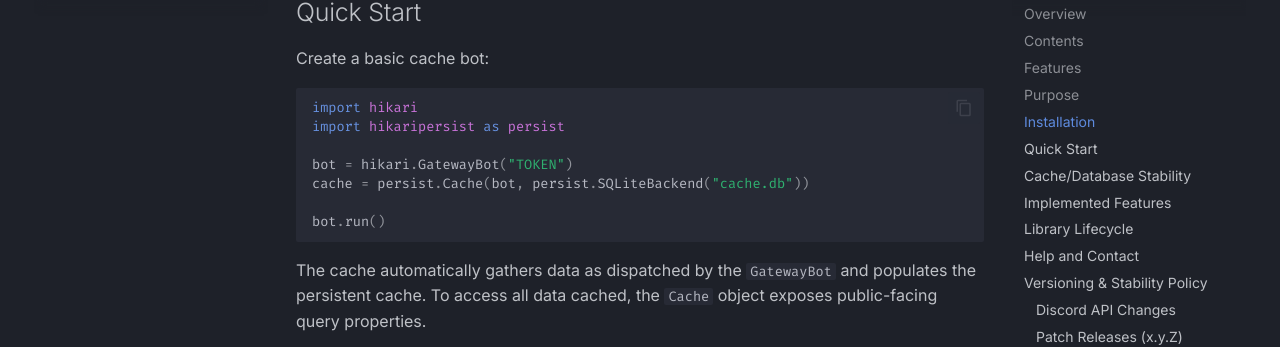
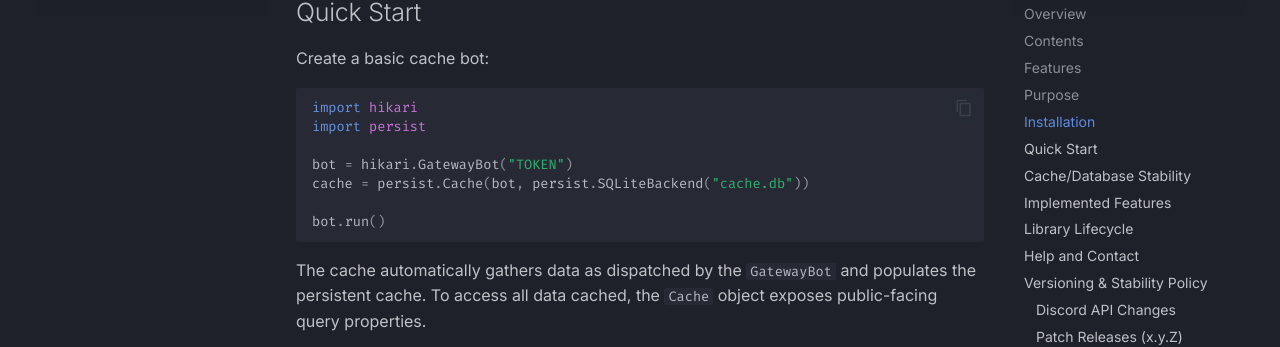
Before and after one commit to WilDev-Studios/hikari-persist, an MkDocs documentation site: the page built from docs/index.md, in a window 1280 px wide and 900 px high, scrolled down 1511 px. Shown: the part 142-489 px from the top of the window. Built offline with MkDocs 1.6.1 and Material for MkDocs 9.7.7, drawn with Linux system fonts in a browser that asks for light colours; comment, search, counter and statistics services are not loaded.

Commit message:
[DOCS] Rename import folder

````diff
--- a/docs/index.md
+++ b/docs/index.md
@@ -58,7 +58,7 @@
 
 ```python
 import hikari
-import hikaripersist as persist
+import persist
 
 bot = hikari.GatewayBot("TOKEN")
 cache = persist.Cache(bot, persist.SQLiteBackend("cache.db"))
--- a/pyproject.toml
+++ b/pyproject.toml
@@ -55,9 +55,9 @@
 ]
 
 [tool.hatch.build.targets.wheel]
-packages = ["hikaripersist"]
+packages = ["persist"]
 include = [
-    "hikaripersist/py.typed"
+    "persist/py.typed"
 ]
 
 [tool.hatch.build.targets.sdist]
@@ -68,7 +68,7 @@
 ]
 
 [tool.hatch.version]
-path = "hikaripersist/__init__.py"
+path = "persist/__init__.py"
 
 [tool.ruff]
 target-version = "py310"
````
Also changed, not shown: README.md (+1 -1 lines).
